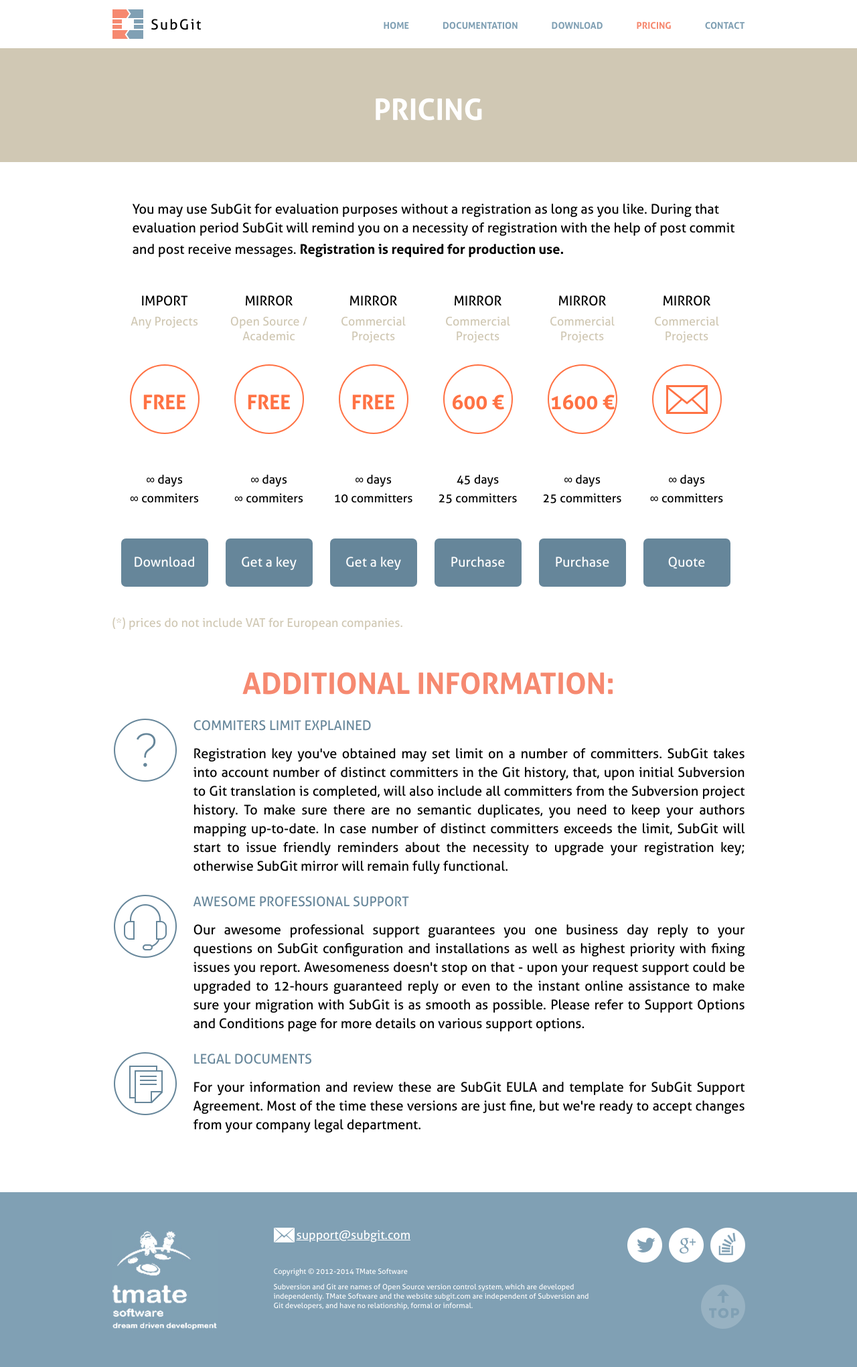
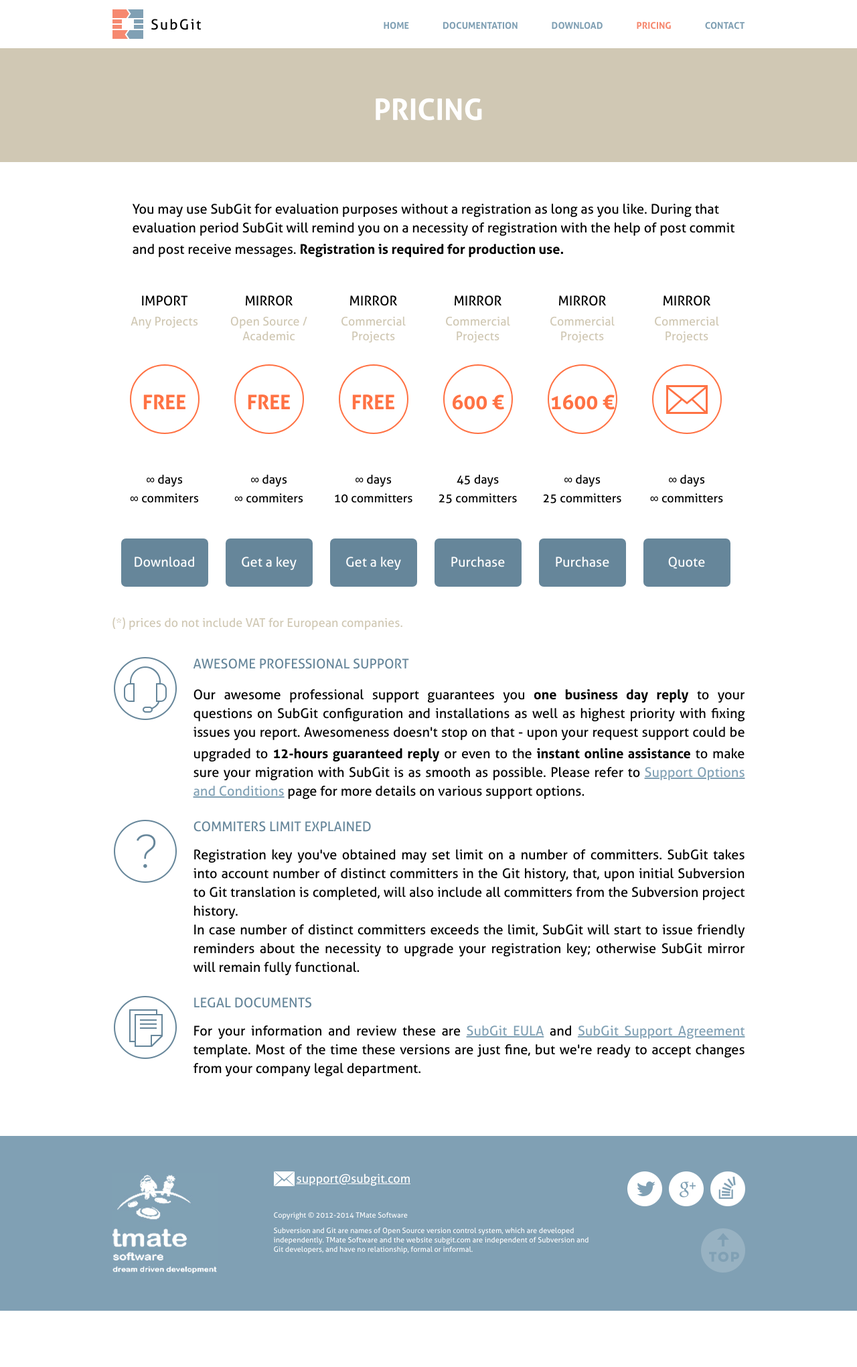
Before and after one commit to waaa/tmate.github.io, a Jekyll site: the page built from pricing.html, in a window 1280 px wide. Shown: the whole page at 67% size. Built offline with Jekyll 4.4.1, drawn with Linux system fonts in a browser that asks for light colours; Markdown is read by kramdown in place of the engine named in the settings; comment, search, counter and statistics services are not loaded; after the commit the page ends 1957 px from its top, so only the background shows below that.

Commit message:
WIP: pricing page improvements

```diff
--- a/css/main.css
+++ b/css/main.css
@@ -214,7 +214,7 @@
 .popup{border:2px solid #80a0b4; border-radius:7px; height:480px; margin-top:34px;padding:50px 60px; position:relative; background:#fff; float:left; width:821px;}
 .popup .close{background:url(../img/close.png) no-repeat; width:39px; height:39px; position:absolute; top:20px; right:20px; cursor:pointer;}
 .popup h2{text-align:center;}
-.popup p{text-align:center; margin-bottom:15px;}
+.popup p{text-align:left; margin-bottom:15px;}
 .popup a.button_orange{margin:50px auto 0 !important; padding:25px 0; border:2px solid #ff7244; color:#ff7244; border-radius:8px; display:block; text-decoration:none;font-family: 'allerregular', sans-serif; width:280px; text-align:center; font-size:20px;font-weight: normal;}
 #up_to_25 a.button_orange{float:left; width:394px; margin-bottom:45px !important;}
 #up_to_25 a.button_orange.first{margin-right:25px !important;}
--- a/pricing.html
+++ b/pricing.html
@@ -97,7 +95,7 @@
           <div id="FREE_AUTO_GENERATED" class="popup sr3">
             <div class="close"></div>
             <h2>Up to 10 committers</h2>
-            <p>We offer free SubGit registration for a teams with a single server and <a href="#">up to 10 committers</a>. Fill in the fields below to apply for a free registration key.</p>
+            <p>We offer free SubGit registration for a teams with a <b>single server and up to 10 committers</b>. Fill in the fields below to apply for a free registration key.</p>
             <label for="company_name" style="top:14px;">Company name</label><input id="company_name" name="company_name">
             <div class="clear"></div>
             <label for="email">Email</label><input id="email" name="txtEmail">
@@ -111,12 +109,11 @@
           <div id="days_45" class="popup sr4">
             <div class="close"></div>
             <h2>Fast Migration</h2>
-            <p>As a larger team you may benefit from our awesome professional support offer. One business day guaranteed reply is included, 12 hours and instant on-line support are upgradable options <a href="#">read more</a>.</p>
-            <p>Price doesn't include VAT (for European companies).</p>
+            <p>Registration for a <b>single server with up to 25 committers</b>, limited in time for a faster migration. Note, that as a larger team you may benefit from our awesome <a href="support.html#options">professional support</a> option for the smoothest migration ever.</p>
             <a href="https://secure.shareit.com/shareit/cart.html?PRODUCT[300617511]=1" class="button_orange first">45 days for 600 EUR</a>
             <a href="https://secure.shareit.com/shareit/cart.html?PRODUCT[300617512]=1" class="button_orange">90 days for 900 EUR</a>
             <div class="clear"></div>
-            <p>Upon clicking on the one of the Purchase buttons, your browser will be redirected to a secure <a href="#">Share-It service</a> page, where you will be able to complete purchase.</p>
+            <p>Upon clicking on the one of the Purchase buttons, your browser will be redirected to a secure <b>share-it service</b> page, where you will be able to complete purchase.</p>
             <div class="left_right_wrap">
               <div class="left"></div>
               <div class="right"></div>
@@ -125,12 +122,11 @@
           <div id="up_to_25" class="popup sr5">
             <div class="close"></div>
             <h2> Up to 25 committers</h2>
-            <p>As a larger team you may benefit from our awesome professional support offer. One business day guaranteed reply is included, 12 hours and instant on-line support are upgradable options <a href="#">read more</a>.</p>
-            <p>Price doesn't include VAT (for European companies).</p>
+            <p>Registration for a <b>single server with up to 25 committers</b>, not limited in time. Note, that as a larger team you may benefit from our awesome <a href="support.html#options">professional support</a> option for the smoothest migration ever.</p>
             <a href="https://secure.shareit.com/shareit/cart.html?PRODUCT[300592614]=1" class="button_orange first">License only for 1600 EUR</a>
             <a href="https://secure.shareit.com/shareit/cart.html?PRODUCT[300592614]=1&PRODUCT[300531902]=1" class="button_orange">License and Support for 4100 EUR</a>
             <div class="clear"></div>
-            <p>Upon clicking on the one of the Purchase buttons, your browser will be redirected to a secure <a href="#">Share-It service</a> page, where you will be able to complete purchase.</p>
+            <p>Upon clicking on the one of the Purchase buttons, your browser will be redirected to a secure <b>share-it service</b> page, where you will be able to complete purchase.</p>
             <div class="left_right_wrap">
               <div class="left"></div>
               <div class="right"></div>
@@ -156,37 +152,33 @@
     </div>
   </div>
   <div id="addit_info">
-    <h2>Additional Information:</h2>
     <ul>
+      <li>
+        <div class="part2"></div>
+        <h3>Awesome Professional Support</h3>
+        <p style="padding-left: 121px;">Our awesome professional support guarantees you <b>one business day reply</b> to
+        your questions on SubGit configuration and installations as well as highest
+        priority with fixing issues you report. Awesomeness doesn't stop on that -
+        upon your request support could be upgraded to <b>12-hours guaranteed reply</b> or
+        even to the <b>instant online assistance</b> to make sure your migration with
+        SubGit is as smooth as possible. Please refer to <a href="support.html#options">Support Options and Conditions</a> page for more details on various support options.</p>
+      </li>
       <li>
         <div class="part1"></div>
         <h3>Commiters Limit Explained</h3>
         <p style="padding-left: 121px;">Registration key you've obtained may set limit on a number of committers.
         SubGit takes into account number of distinct committers in the Git history,
         that, upon initial Subversion to Git translation is completed, will also
-        include all committers from the Subversion project history. To make sure
-        there are no semantic duplicates, you need to keep your authors mapping up-to-date.
+        include all committers from the Subversion project history.</p>
 
-        In case number of distinct committers exceeds the limit, SubGit will start
+        <p style="padding-left: 121px;">In case number of distinct committers exceeds the limit, SubGit will start
         to issue friendly reminders about the necessity to upgrade your
         registration key; otherwise SubGit mirror will remain fully functional.</p>
       </li>
       <li>
-        <div class="part2"></div>
-        <h3>Awesome Professional Support</h3>
-        <p style="padding-left: 121px;">Our awesome professional support guarantees you one business day reply to
-        your questions on SubGit configuration and installations as well as highest
-        priority with fixing issues you report. Awesomeness doesn't stop on that -
-        upon your request support could be upgraded to 12-hours guaranteed reply or
-        even to the instant online assistance to make sure your migration with
-        SubGit is as smooth as possible. Please refer to Support Options and
-        Conditions page for more details on various support options.</p>
-      </li>
-      <li>
         <div class="part3"></div>
         <h3>Legal Documents</h3>
-        <p style="padding-left: 121px;">For your information and review these are SubGit EULA and template for
-        SubGit Support Agreement. Most of the time these versions are just fine,
+        <p style="padding-left: 121px;">For your information and review these are <a href="license.html">SubGit EULA</a> and <a href="SubGit%20Support%20Agreement.pdf">SubGit Support Agreement</a> template. Most of the time these versions are just fine,
         but we're ready to accept changes from your company legal department.</p>
       </li>
     </ul>
--- a/support.html
+++ b/support.html
@@ -11,7 +11,7 @@
 ###Perpetual Registration
 Perpetual SubGit Registration Key has no expiration time and remains valid forever. Upgrades are free for twelve (12) months since the moment key has been purchased.
 E.g. Registration Key obtained for SubGit obtained on 19th of October 2012 allows free upgrade to all versions of SubGit published until 19th of October 2013.
-###Support Options
+###<a name="options"></a>Support Options
 Refer to [SubGit Support Agreement](SubGit Support Agreement.pdf) for more details on support we offer. Brief summary:
 #####Basic Support
 Basic Support option guarantees one business day reply to your inquires on SubGit and gives priority to your bug reports.
```
Also changed, not shown: other parts of pricing.html (+2 -4 lines), documentation/register.html (line endings or trailing spaces).
